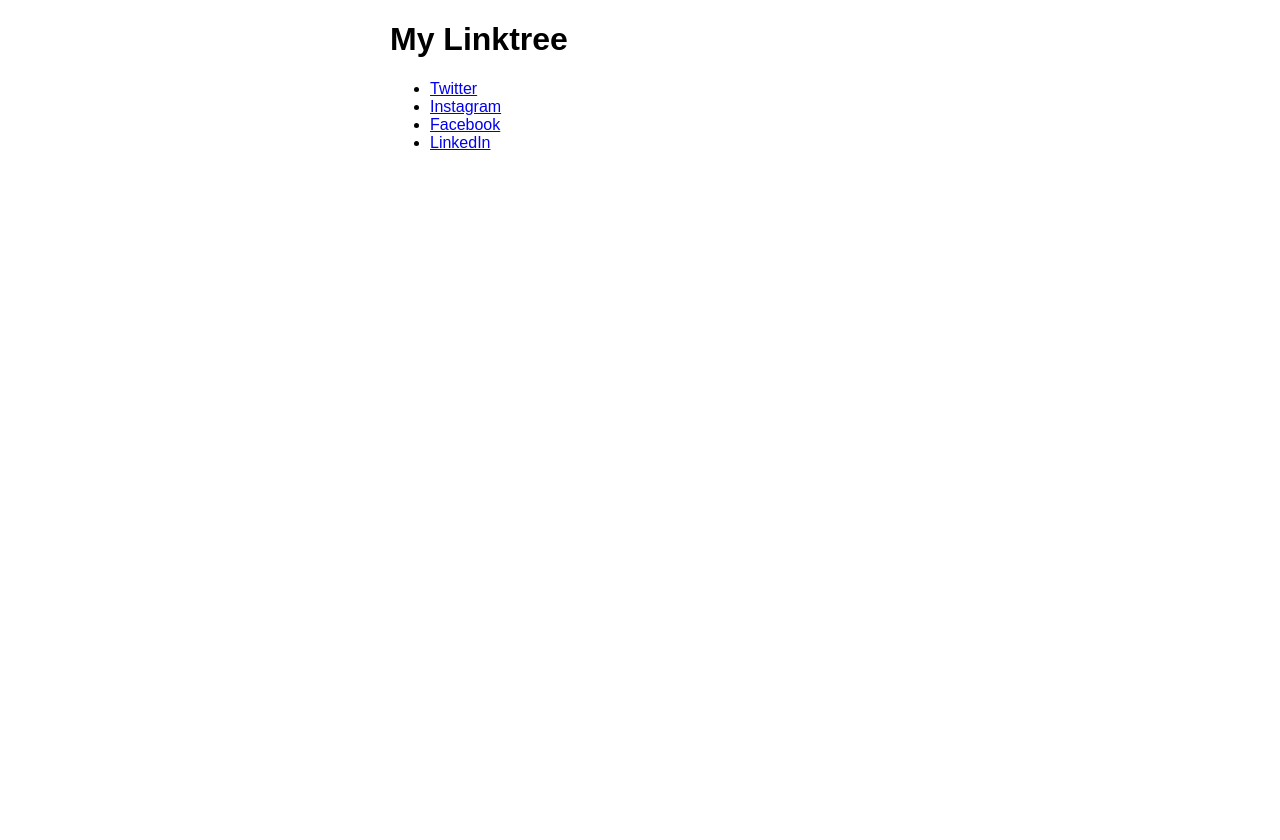
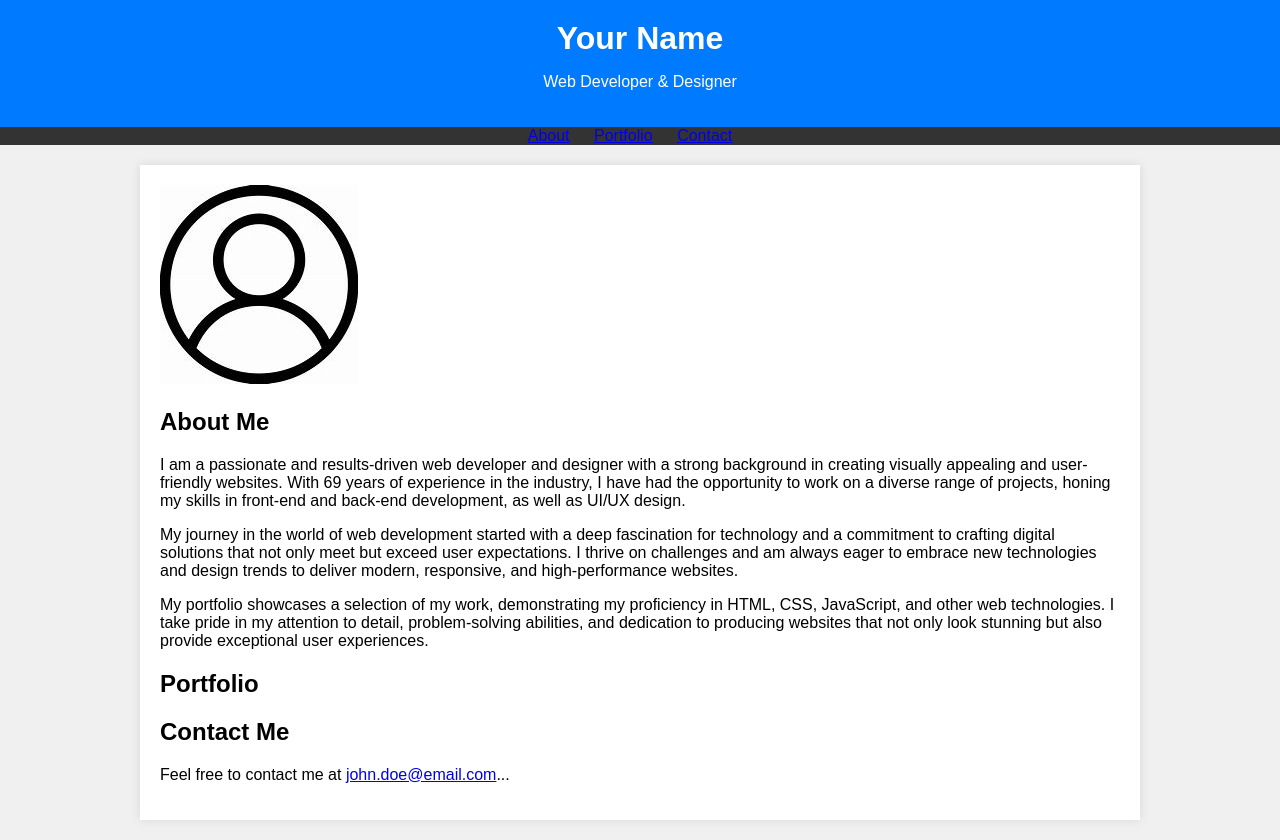
Before and after one commit to VAED3R/sample, a plain HTML site: page index.html in a window 1280 px wide. Before the commit the page ends 800 px from the top, so only its background shows below. Drawn offline with Linux system fonts and the light colour scheme; a web font is replaced by a local one.

Commit message:
final commit

```diff
--- a/index.html
+++ b/index.html
@@ -1,42 +1,45 @@
 <!DOCTYPE html>
 <html lang="en">
 <head>
-  <meta charset="UTF-8">
-  <meta name="viewport" content="width=device-width, initial-scale=1.0">
-  <title>My Linktree</title>
-  <style>
-    body {
-      font-family: sans-serif;
-    }
-
-    .linktree {
-      max-width: 500px;
-      margin: 0 auto;
-    }
-
-    .linktree-item {
-      padding: 10px;
-      text-decoration: none;
-      color: #333;
-      transition: all 0.2s ease-in-out;
-    }
-
-    .linktree-item:hover {
-      background-color: #eee;
-      color: #000;
-    }
-  </style>
+    <meta charset="UTF-8">
+    <meta name="viewport" content="width=device-width, initial-scale=1.0">
+    <title>Your Name - Portfolio</title>
+    <link rel="stylesheet" type="text/css" href="main.css">
+    <link rel="stylesheet" href="martian-mono-styles.css"> <!-- Replace with the actual path -->
 </head>
 <body>
-  <div class="linktree">
-    <h1>My Linktree</h1>
+    <header>
+        <h1>Your Name</h1>
+        <p>Web Developer & Designer</p>
+    </header>
 
-    <ul class="linktree-items">
-      <li><a href="https://twitter.com/your_twitter_handle">Twitter</a></li>
-      <li><a href="https://instagram.com/your_instagram_handle">Instagram</a></li>
-      <li><a href="https://facebook.com/your_facebook_handle">Facebook</a></li>
-      <li><a href="https://linkedin.com/in/your_linkedin_handle">LinkedIn</a></li>
-    </ul>
-  </div>
+    <nav>
+        <ul>
+            <li><a href="#about">About</a></li>
+            <li><a href="#portfolio">Portfolio</a></li>
+            <li><a href="#contact">Contact</a></li>
+        </ul>
+    </nav>
+
+    <div class="container">
+        <img src="download.jpg" alt="Your Name" class="profile-image">
+
+        <section id="about">
+            <h2>About Me</h2>
+            <p>I am a passionate and results-driven web developer and designer with a strong background in creating visually appealing and user-friendly websites. With 69 years of experience in the industry, I have had the opportunity to work on a diverse range of projects, honing my skills in front-end and back-end development, as well as UI/UX design.</p>
+            <p>My journey in the world of web development started with a deep fascination for technology and a commitment to crafting digital solutions that not only meet but exceed user expectations. I thrive on challenges and am always eager to embrace new technologies and design trends to deliver modern, responsive, and high-performance websites.</p>
+            <p>My portfolio showcases a selection of my work, demonstrating my proficiency in HTML, CSS, JavaScript, and other web technologies. I take pride in my attention to detail, problem-solving abilities, and dedication to producing websites that not only look stunning but also provide exceptional user experiences.</p>
+        </section>
+
+        <section id="portfolio">
+            <h2>Portfolio</h2>
+            <!-- ... (your portfolio projects) ... -->
+        </section>
+
+        <section id="contact">
+            <h2>Contact Me</h2>
+            <p>Feel free to contact me at <a href="mailto:john.doe@email.com">john.doe@email.com</a>...</p>
+        </section>
+    </div>
 </body>
 </html>
--- /dev/null
+++ b/main.css
@@ -0,0 +1,57 @@
+@font-face {
+    font-family: 'Pixelify Sans';
+    src: url('pixelify-sans.woff2') format('woff2'),
+         url('pixelify-sans.woff') format('woff');
+    font-weight: normal;
+    font-style: normal;
+}
+
+body {
+    font-family: 'Pixelify Sans', Arial, sans-serif;
+    margin: 0;
+    padding: 0;
+    background-color: #f0f0f0;
+}
+
+header {
+    background-color: #007bff;
+    color: #fff;
+    text-align: center;
+    padding: 20px;
+}
+
+h1 {
+    margin: 0;
+}
+
+nav {
+    text-align: center;
+    background-color: #333;
+}
+
+nav ul {
+    list-style-type: none;
+    margin: 0;
+    padding: 0;
+}
+
+nav ul li {
+    display: inline;
+    margin-right: 20px;
+}
+
+.container {
+    max-width: 960px;
+    margin: 20px auto;
+    padding: 20px;
+    background-color: #fff;
+    box-shadow: 0 0 10px rgba(0, 0, 0, 0.1);
+}
+
+.project {
+    margin-bottom: 30px;
+}
+
+.project h2 {
+    margin-top: 0;
+}
```
Also changed, not shown: download.jpg (added).
